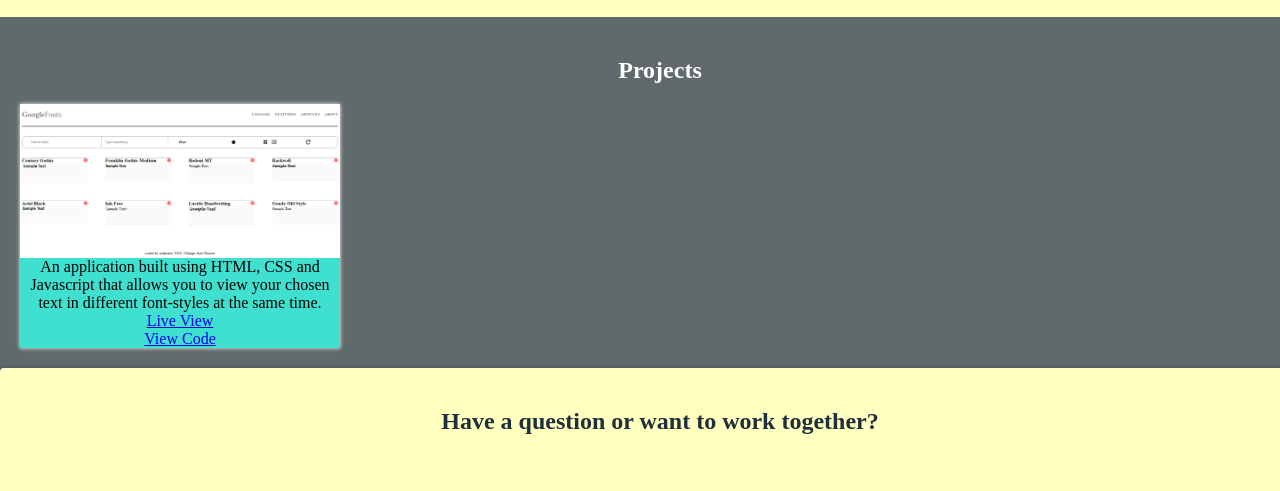
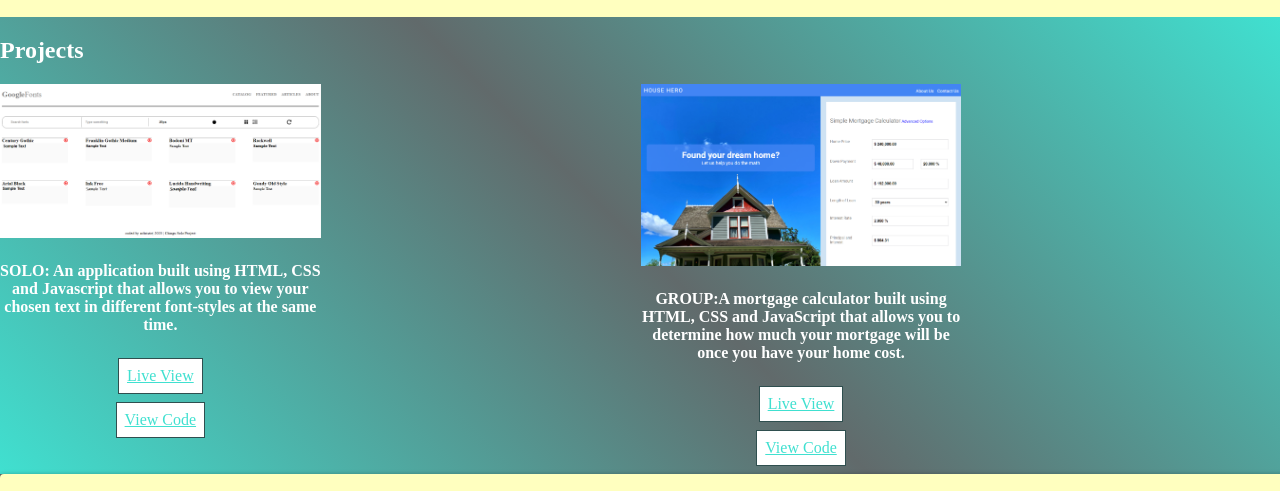
Before and after one commit to ach0319/Portfolio, a plain HTML site: page index.html in a window 1280 px wide. Shown: the part 1120-1611 px from the top of the page. Drawn offline with Linux system fonts and the light colour scheme.

Commit message:
projects section format

```diff
--- a/index.html
+++ b/index.html
@@ -40,11 +40,17 @@
       <div id="project-header">
         <h2>Projects</h2>
       </div>
-      <div id="fav-fonts">
+      <div id="fav-fonts" class="cell">
         <img src="images/Screenshot (6).png" >
-        <p>An application built using HTML, CSS and Javascript that allows you to view your chosen text in different font-styles at the same time.</p>
+        <p>SOLO: An application built using HTML, CSS and Javascript that allows you to view your chosen text in different font-styles at the same time.</p>
         <a href="https://favorite-fonts-application.herokuapp.com/">Live View</a>
         <a href="https://github.com/ach0319/Chingu-Favorite-Fonts-App">View Code</a>
+      </div>
+      <div id="mortgage-calculator" class="cell">
+        <img src="images/Screenshot (8).png">
+        <p>GROUP:A mortgage calculator built using HTML, CSS and JavaScript that allows you to determine how much your mortgage will be once you have your home cost.</p>
+        <a href="https://loving-shannon-21b085.netlify.app/">Live View</a>
+        <a href="https://github.com/chingu-voyages/v26-toucans-team-01">View Code</a>
       </div>
 
         <!--links of projects with clickable images of projects/under the section of tech stack used with the project -->
--- a/style.css
+++ b/style.css
@@ -83,47 +83,87 @@ h1 {
 
 }
 /* project section */
+#project-header {
+  grid-area: header;
+}
+
+#fav-fonts {
+  grid-area: one;
+}
+
+#mortgage-calculator {
+  grid-area: two;
+}
 
 #projects {
-  background-color: transparent;
+  background-image: linear-gradient(45deg, turquoise,#616A6B, turquoise);
   width: 100%;
-  display: flex;
-  flex-direction: column;
-  padding: 20px 18px 20px 20px;
+
 }
 
 #project-header h2 {
-  display: block;
+  display: flex;
   text-align: center;
   color: white;
+  font-family: rockwell;
+  margin-right: auto;
+  margin-left: auto;
 }
 
-#fav-fonts {
-  background-color: turquoise;
-  display: inline-block;
-  max-width: 25%;
-  box-shadow:0 0 .25em white;
-}
-#fav-fonts img {
-  max-width: 100%;
-  margin-left: auto;
-  margin-right: auto;
-  display: block;
-
+#projects .cell {
+  max-width: 50%;
+  display: flex;
+  flex-direction: column;
 
 }
 
-#fav-fonts p {
+#projects img {
+  max-width: 100%;
+  display: block;
+
+}
+
+#projects img:hover {
+  -webkit-transform: scale(1.2);
+  -ms-transform: scale(1.2);
+  transform: scale(1.2);
+  transition: 1s ease;
+}
+
+#projects p {
   max-width: 100%;
   text-align: center;
   display: block;
-  margin: auto;
+  font-family: rockwell;
+  color: white;
+  font-weight: bold;
+  padding-top: .5em;
+  padding-bottom: .5em;
 
 }
 
-#fav-fonts a {
-  display: block;
+#projects a {
+  display: flex;
+  justify-content: center;
   text-align: center;
+  font-family: rockwell;
+  color:  turquoise;
+  border: 1px solid darkslategray;
+  padding: .5em;
+  margin-bottom: .5em;
+  margin-right: auto;
+  margin-left: auto;
+  max-width: 50%;
+  background-color: white;
+}
+
+#projects a:hover {
+  color: white;
+  background-color: turquoise;
+  -webkit-transform: scale(1.2);
+  -ms-transform: scale(1.2);
+  transform: scale(1.2);
+  transition: 1s ease;
 }
 
 /*contact section*/
@@ -182,4 +222,11 @@ text-decoration: none;
   flex-direction: column;
   }
 
+#projects {
+  display: grid;
+  grid-template-areas:
+    'header header header header'
+    'one two . .';
+
 }
+}
```
Also changed, not shown: images/Screenshot (8).png (added).
